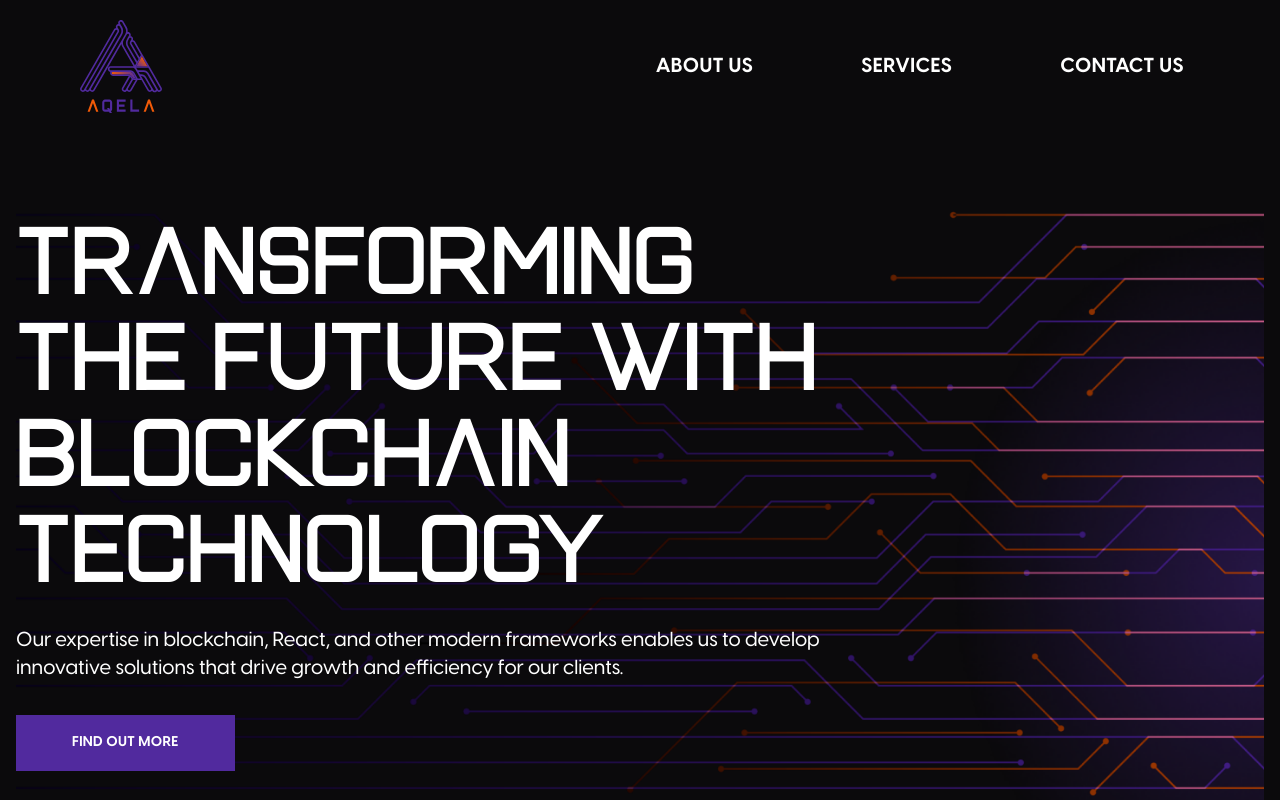
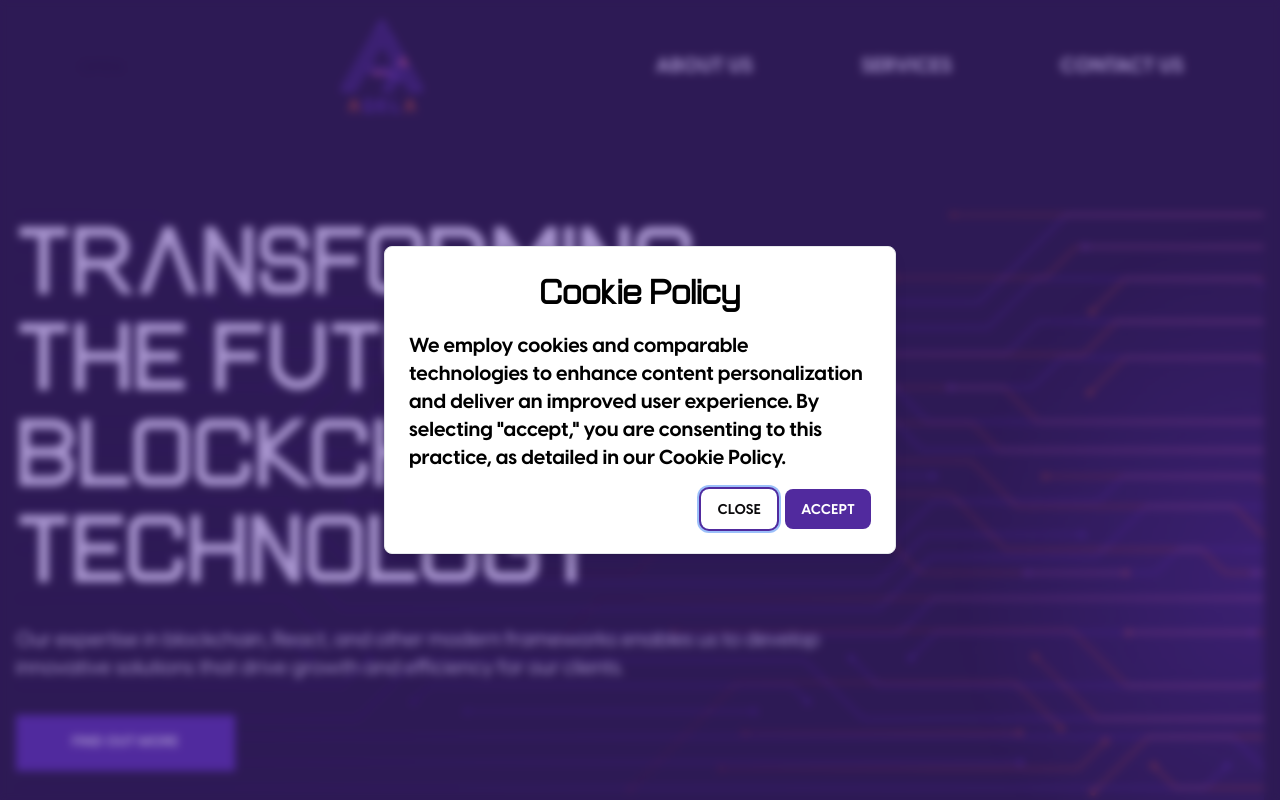
Before and after one commit to RavaszTamas/dev-nextjs, a Next.js app: page / in a window 1280 px wide. Shown: the top 800 px of the page. Built offline with nearby package versions, Linux system fonts and the light colour scheme.

Commit message:
added cookie consent modal

```diff
--- a/package.json
+++ b/package.json
@@ -16,6 +16,7 @@
     "@metaplex-foundation/js": "^0.17.5",
     "@metaplex-foundation/mpl-candy-guard": "^0.2.0",
     "@radix-ui/react-collapsible": "^1.0.3",
+    "@radix-ui/react-dialog": "^1.0.5",
     "@radix-ui/react-dropdown-menu": "^2.0.5",
     "@radix-ui/react-slot": "^1.0.2",
     "@sendgrid/mail": "^7.7.0",
@@ -50,7 +51,8 @@
     "tailwind-merge": "^1.14.0",
     "tailwindcss": "3.3.2",
     "tailwindcss-animate": "^1.0.7",
-    "typescript": "5.0.4"
+    "typescript": "5.0.4",
+    "usehooks-ts": "^2.9.1"
   },
   "devDependencies": {
     "prettier": "^3.0.3",
--- a/src/app/layout.tsx
+++ b/src/app/layout.tsx
@@ -4,8 +4,10 @@
 import React from "react";
 import { Exo, NewAlenia, Visby } from "@/assets/fonts";
 import { cn } from "@/lib/utils";
-import Script from 'next/script'
+import Script from "next/script";
 import Head from "next/head";
+import { TheScript, NoScript } from "@/components/scripts/the-script";
+import { FB_PIXEL } from "@/assets/constants/other";
 
 export const metadata = {
   title: "Aqela Technologies",
@@ -15,36 +17,13 @@
   },
 };
 
-const FB_PIXEL = "1060872222024072"
 export default function RootLayout({ children }: { children: React.ReactNode }) {
   return (
     <html lang="en">
-      <Script
-        id="fb-pixel"
-        strategy="afterInteractive"
-        dangerouslySetInnerHTML={{
-          __html: `
-            !function(f,b,e,v,n,t,s)
-            {if(f.fbq)return;n=f.fbq=function(){n.callMethod?
-            n.callMethod.apply(n,arguments):n.queue.push(arguments)};
-            if(!f._fbq)f._fbq=n;n.push=n;n.loaded=!0;n.version='2.0';
-            n.queue=[];t=b.createElement(e);t.async=!0;
-            t.src=v;s=b.getElementsByTagName(e)[0];
-            s.parentNode.insertBefore(t,s)}(window, document,'script',
-            'https://connect.facebook.net/en_US/fbevents.js');
-            fbq('init', '${FB_PIXEL}');
-            fbq('track', 'PageView');
-            `,
-        }}
-      />
-      <Head>
-        <noscript><img height="1" width="1" style={{ display: "none" }}
-          src={`https://www.facebook.com/tr?id=${FB_PIXEL}&ev=PageView&noscript=1`}
-        /></noscript>
-
-      </Head>
+      <TheScript />
       <body className={cn("bg-primary-black", Exo.variable, NewAlenia.variable, Visby.variable)}>
         <Header />
+        <NoScript />
         <main className="relative flex min-h-screen flex-col items-center justify-between overflow-x-hidden 2xl:container lg:p-4 2xl:mx-auto 2xl:p-0">
           {children}
         </main>
--- /dev/null
+++ b/src/assets/constants/other.ts
@@ -0,0 +1 @@
+export const FB_PIXEL = "1060872222024072";
--- a/src/components/Header.tsx
+++ b/src/components/Header.tsx
@@ -12,10 +12,12 @@
 } from "@/components/ui/dropdown-menu";
 import { MenuIcon } from "lucide-react";
 import { Button } from "@/components/ui/button";
+import { CookieConsentModal } from "./modals";
 
 export default function Header() {
   return (
     <header className="flex flex-row items-center justify-between bg-primary-black px-4 py-5 2xl:container md:px-20 2xl:mx-auto">
+      <CookieConsentModal />
       <Link href={"/"}>
         <Image className="" src={AqelaLogo} alt={"aqela-logo"} />
       </Link>
--- /dev/null
+++ b/src/components/modals/cookie-consent-modal.tsx
@@ -0,0 +1,52 @@
+import {
+  DialogHeader,
+  Dialog,
+  DialogContent,
+  DialogTitle,
+  DialogTrigger,
+  DialogDescription,
+  DialogClose,
+  DialogFooter,
+} from "@/components/ui/dialog";
+import { Button } from "@/components/ui/button";
+import { useLocalStorage } from "usehooks-ts";
+
+const CookieConsentModal = () => {
+  const [isCookieAccepted, setIsCookieAccepted] = useLocalStorage("COOKIE-ACCEPTED", "NOT_DECIDED");
+
+  return (
+    <Dialog open={isCookieAccepted === "NOT_DECIDED"}>
+      <DialogTrigger>Open</DialogTrigger>
+      <DialogContent hasClose={false} className="bg-white">
+        <DialogHeader className="gap-4">
+          <DialogTitle className="text-center font-new-alenia text-4xl">Cookie Policy</DialogTitle>
+          <DialogDescription className="font-visby font-bold text-xl">
+            We employ cookies and comparable technologies to enhance content personalization and deliver an improved
+            user experience. By selecting &quot;accept,&quot; you are consenting to this practice, as detailed in our Cookie
+            Policy.
+          </DialogDescription>
+        </DialogHeader>
+        <DialogFooter className="">
+          <Button
+            onClick={() => setIsCookieAccepted("NOT_ACCEPTED")}
+            type="button"
+            variant="ghost"
+            className="flex rounded-lg pt-3 leading-3 text-primary-black"
+          >
+            Close
+          </Button>
+          <Button
+            onClick={() => setIsCookieAccepted("ACCEPTED")}
+            type="button"
+            variant="default"
+            className="flex rounded-lg pt-3"
+          >
+            Accept
+          </Button>
+        </DialogFooter>
+      </DialogContent>
+    </Dialog>
+  );
+};
+
+export default CookieConsentModal;
--- /dev/null
+++ b/src/components/modals/index.ts
@@ -0,0 +1,3 @@
+import CookieConsentModal from "./cookie-consent-modal";
+
+export { CookieConsentModal };
--- /dev/null
+++ b/src/components/scripts/the-script.tsx
@@ -0,0 +1,48 @@
+"use client";
+import { FB_PIXEL } from "@/assets/constants/other";
+import Script from "next/script";
+import { useLocalStorage } from "usehooks-ts";
+import Image from "next/image";
+
+const TheScript = () => {
+  const [isCookieAccepted, setIsCookieAccepted] = useLocalStorage("COOKIE-ACCEPTED", "NOT_DECIDED");
+  if (isCookieAccepted !== "ACCEPTED") return null;
+  return (
+    <Script
+      id="fb-pixel"
+      strategy="afterInteractive"
+      dangerouslySetInnerHTML={{
+        __html: `
+        !function(f,b,e,v,n,t,s)
+        {if(f.fbq)return;n=f.fbq=function(){n.callMethod?
+        n.callMethod.apply(n,arguments):n.queue.push(arguments)};
+        if(!f._fbq)f._fbq=n;n.push=n;n.loaded=!0;n.version='2.0';
+        n.queue=[];t=b.createElement(e);t.async=!0;
+        t.src=v;s=b.getElementsByTagName(e)[0];
+        s.parentNode.insertBefore(t,s)}(window, document,'script',
+        'https://connect.facebook.net/en_US/fbevents.js');
+        fbq('init', '${FB_PIXEL}');
+        fbq('track', 'PageView');
+        `,
+      }}
+    />
+  );
+};
+
+const NoScript = () => {
+  const [isCookieAccepted, setIsCookieAccepted] = useLocalStorage("COOKIE-ACCEPTED", "NOT_DECIDED");
+  if (isCookieAccepted !== "ACCEPTED") return null;
+  return (
+    <noscript>
+      <Image
+        height="1"
+        width="1"
+        style={{ display: "none" }}
+        src={`https://www.facebook.com/tr?id=${FB_PIXEL}&ev=PageView&noscript=1`}
+        alt="no-script"
+      />
+    </noscript>
+  );
+};
+
+export { TheScript, NoScript };
--- /dev/null
+++ b/src/components/ui/dialog.tsx
@@ -0,0 +1,122 @@
+"use client"
+
+import * as React from "react"
+import * as DialogPrimitive from "@radix-ui/react-dialog"
+import { X } from "lucide-react"
+
+import { cn } from "@/lib/utils"
+
+const Dialog = DialogPrimitive.Root
+
+const DialogTrigger = DialogPrimitive.Trigger
+
+const DialogPortal = DialogPrimitive.Portal
+
+const DialogClose = DialogPrimitive.Close
+
+const DialogOverlay = React.forwardRef<
+  React.ElementRef<typeof DialogPrimitive.Overlay>,
+  React.ComponentPropsWithoutRef<typeof DialogPrimitive.Overlay>
+>(({ className, ...props }, ref) => (
+  <DialogPrimitive.Overlay
+    ref={ref}
+    className={cn(
+      "fixed inset-0 z-50 bg-background/50 backdrop-blur-sm data-[state=open]:animate-in data-[state=closed]:animate-out data-[state=closed]:fade-out-0 data-[state=open]:fade-in-0",
+      className
+    )}
+    {...props}
+  />
+))
+DialogOverlay.displayName = DialogPrimitive.Overlay.displayName
+
+const DialogContent = React.forwardRef<
+  React.ElementRef<typeof DialogPrimitive.Content>,
+  React.ComponentPropsWithoutRef<typeof DialogPrimitive.Content>  & {hasClose?:boolean}
+>(({ className, hasClose = true, children, ...props }, ref) => (
+  <DialogPortal>
+    <DialogOverlay />
+    <DialogPrimitive.Content
+      ref={ref}
+      className={cn(
+        "fixed left-[50%] top-[50%] z-50 grid w-full max-w-lg translate-x-[-50%] translate-y-[-50%] gap-4 border bg-background p-6 shadow-lg duration-200 data-[state=open]:animate-in data-[state=closed]:animate-out data-[state=closed]:fade-out-0 data-[state=open]:fade-in-0 data-[state=closed]:zoom-out-95 data-[state=open]:zoom-in-95 data-[state=closed]:slide-out-to-left-1/2 data-[state=closed]:slide-out-to-top-[48%] data-[state=open]:slide-in-from-left-1/2 data-[state=open]:slide-in-from-top-[48%] sm:rounded-lg md:w-full",
+        className
+      )}
+      {...props}
+    >
+      {children}
+      {hasClose && <DialogPrimitive.Close className="absolute right-4 top-4 rounded-sm opacity-70 ring-offset-background transition-opacity hover:opacity-100 focus:outline-none focus:ring-2 focus:ring-ring focus:ring-offset-2 disabled:pointer-events-none data-[state=open]:bg-accent data-[state=open]:text-muted-foreground">
+        <X className="h-4 w-4" />
+        <span className="sr-only">Close</span>
+      </DialogPrimitive.Close>}
+    </DialogPrimitive.Content>
+  </DialogPortal>
+))
+DialogContent.displayName = DialogPrimitive.Content.displayName
+
+const DialogHeader = ({
+  className,
+  ...props
+}: React.HTMLAttributes<HTMLDivElement>) => (
+  <div
+    className={cn(
+      "flex flex-col space-y-1.5 text-center sm:text-left",
+      className
+    )}
+    {...props}
+  />
+)
+DialogHeader.displayName = "DialogHeader"
+
+const DialogFooter = ({
+  className,
+  ...props
+}: React.HTMLAttributes<HTMLDivElement>) => (
+  <div
+    className={cn(
+      "flex flex-col-reverse sm:flex-row sm:justify-end sm:space-x-2",
+      className
+    )}
+    {...props}
+  />
+)
+DialogFooter.displayName = "DialogFooter"
+
+const DialogTitle = React.forwardRef<
+  React.ElementRef<typeof DialogPrimitive.Title>,
+  React.ComponentPropsWithoutRef<typeof DialogPrimitive.Title>
+>(({ className, ...props }, ref) => (
+  <DialogPrimitive.Title
+    ref={ref}
+    className={cn(
+      "text-lg font-semibold leading-none tracking-tight",
+      className
+    )}
+    {...props}
+  />
+))
+DialogTitle.displayName = DialogPrimitive.Title.displayName
+
+const DialogDescription = React.forwardRef<
+  React.ElementRef<typeof DialogPrimitive.Description>,
+  React.ComponentPropsWithoutRef<typeof DialogPrimitive.Description>
+>(({ className, ...props }, ref) => (
+  <DialogPrimitive.Description
+    ref={ref}
+    className={cn("text-sm text-muted-foreground", className)}
+    {...props}
+  />
+))
+DialogDescription.displayName = DialogPrimitive.Description.displayName
+
+export {
+  Dialog,
+  DialogPortal,
+  DialogOverlay,
+  DialogClose,
+  DialogTrigger,
+  DialogContent,
+  DialogHeader,
+  DialogFooter,
+  DialogTitle,
+  DialogDescription,
+}
--- a/tailwind.config.js
+++ b/tailwind.config.js
@@ -15,6 +15,7 @@
       colors: {
         primary: "#FFFFFF",
         secondary: "#512A9E",
+        background:"#512A9E",
         "primary-orange": "#F15A08",
         "primary-black": "#0B0A0C",
         golden: "#ffff99",
```
Also changed, not shown: 1 other file (tests, documents, lock files or other folders).
